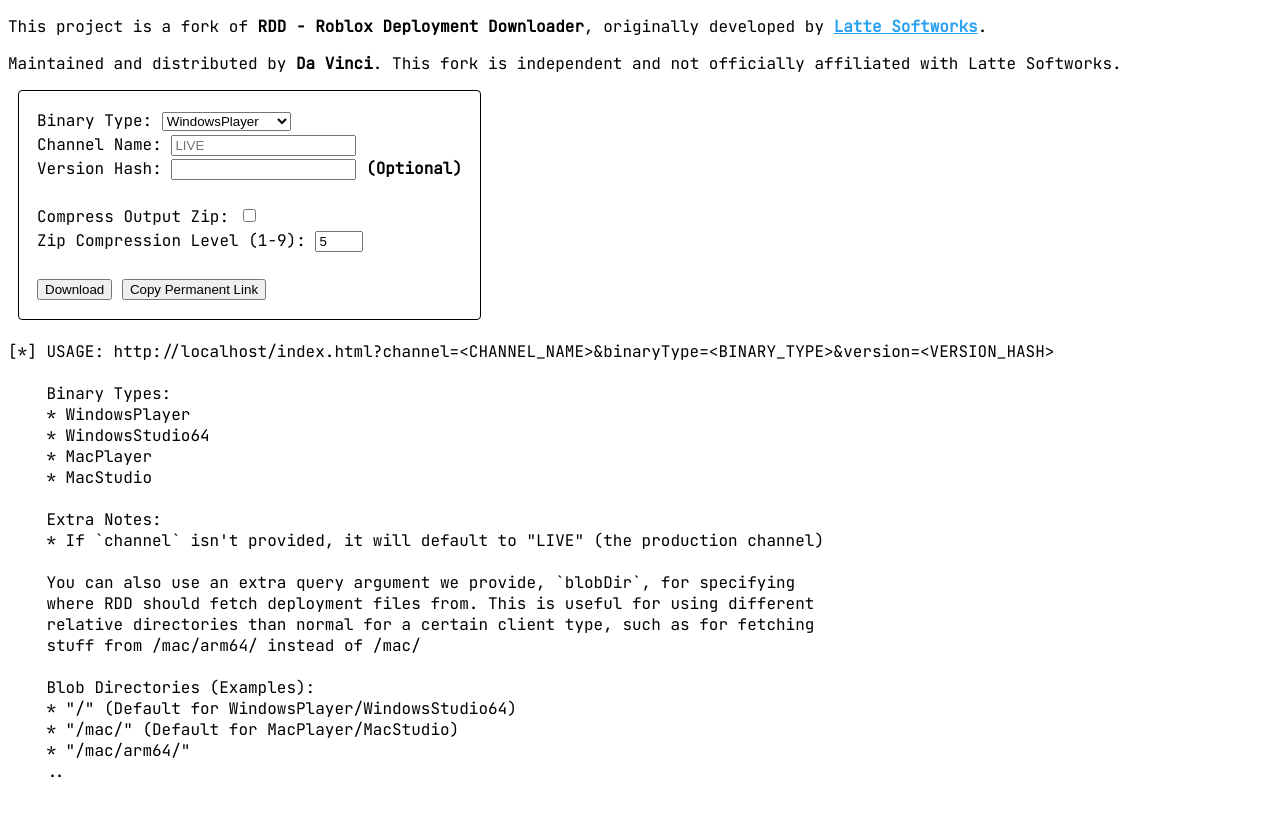
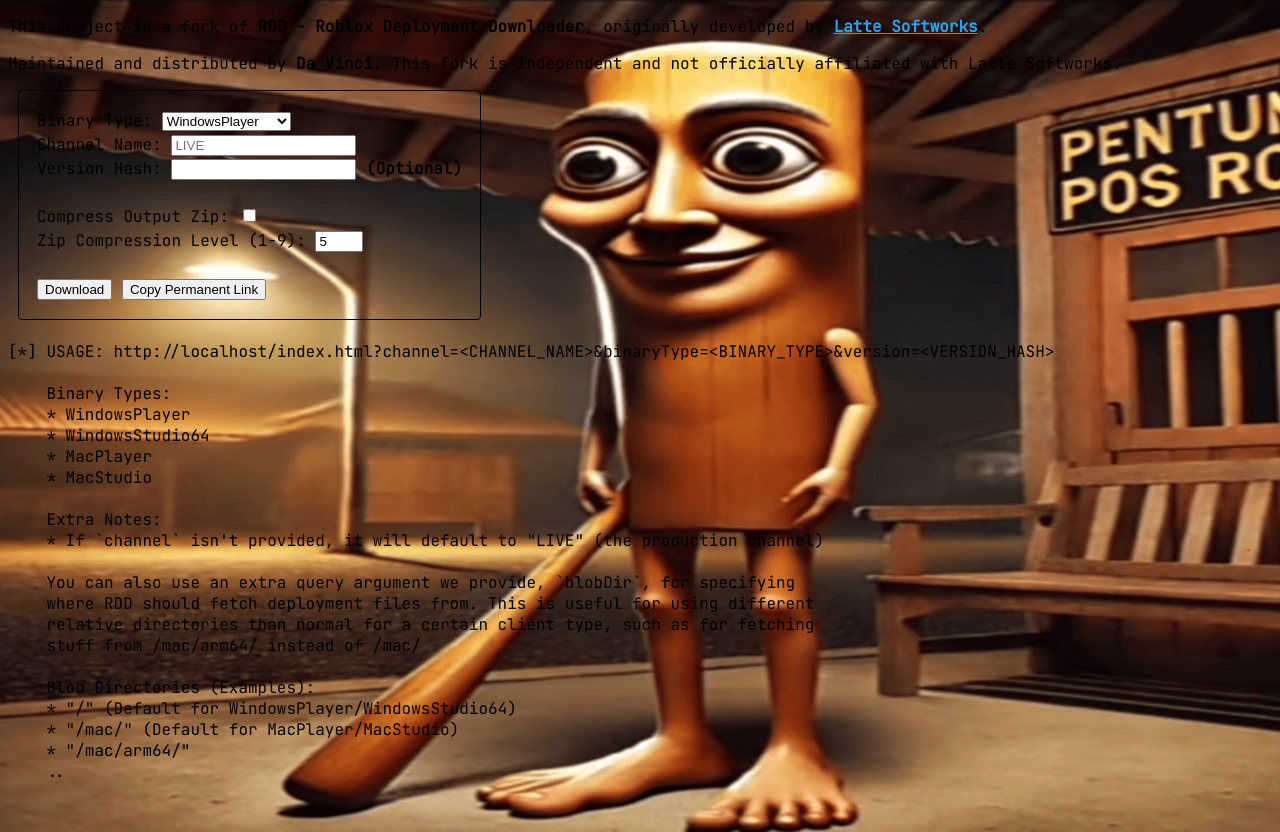
Before and after one commit to TristanTheBestScripterEver/RobloxVersionDownload, a plain HTML site: page index.html in a window 1280 px wide. Drawn offline with Linux system fonts and the light colour scheme.

Commit message:
Update index.html

```diff
--- a/index.html
+++ b/index.html
@@ -20,6 +20,10 @@
 
             body {
                 font-family: 'JetBrains Mono', monospace;
+                background-image: url("images/Tung.png"); /* 🔹 added */
+                background-size: cover;                  /* 🔹 added */
+                background-position: center;             /* 🔹 added */
+                background-repeat: no-repeat;            /* 🔹 added */
             }
 
             form {
```
